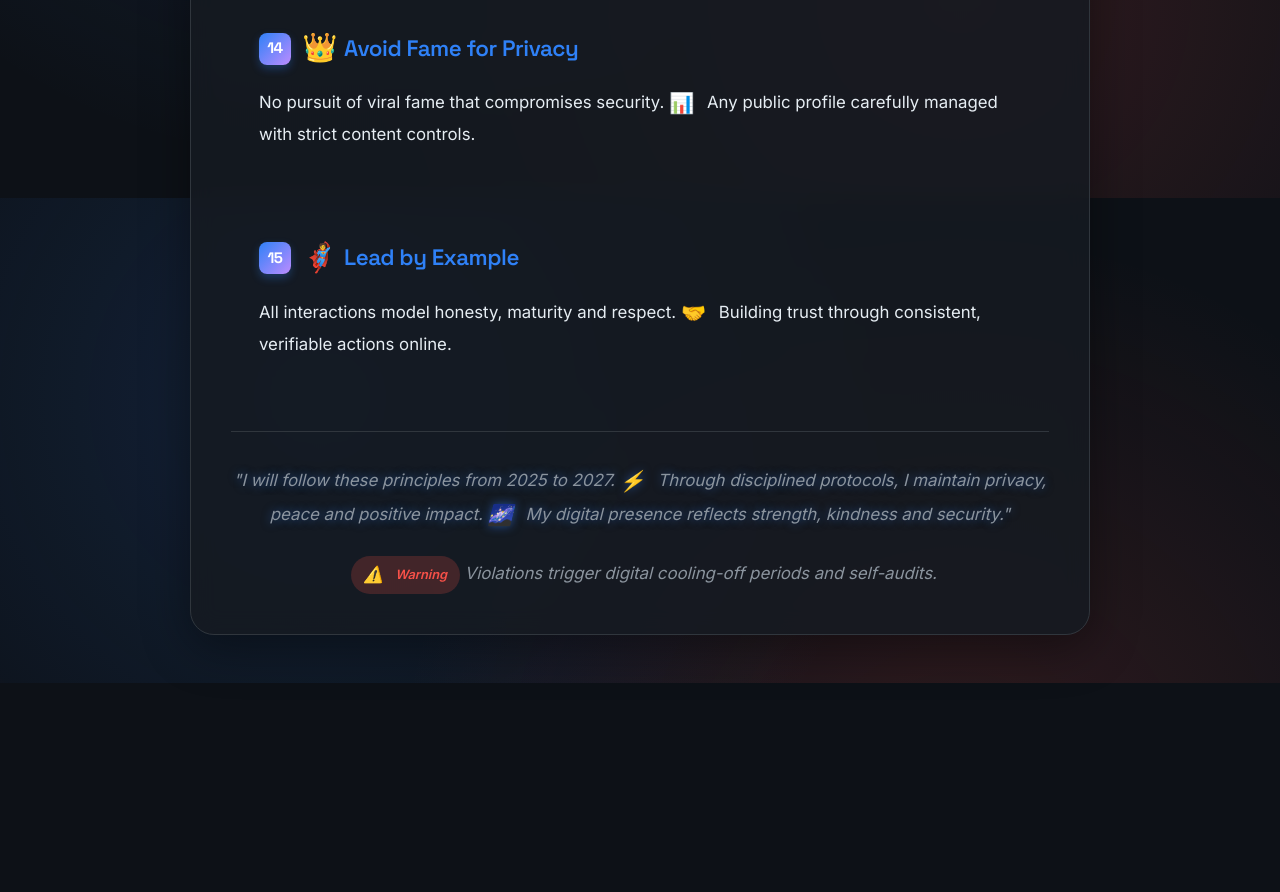
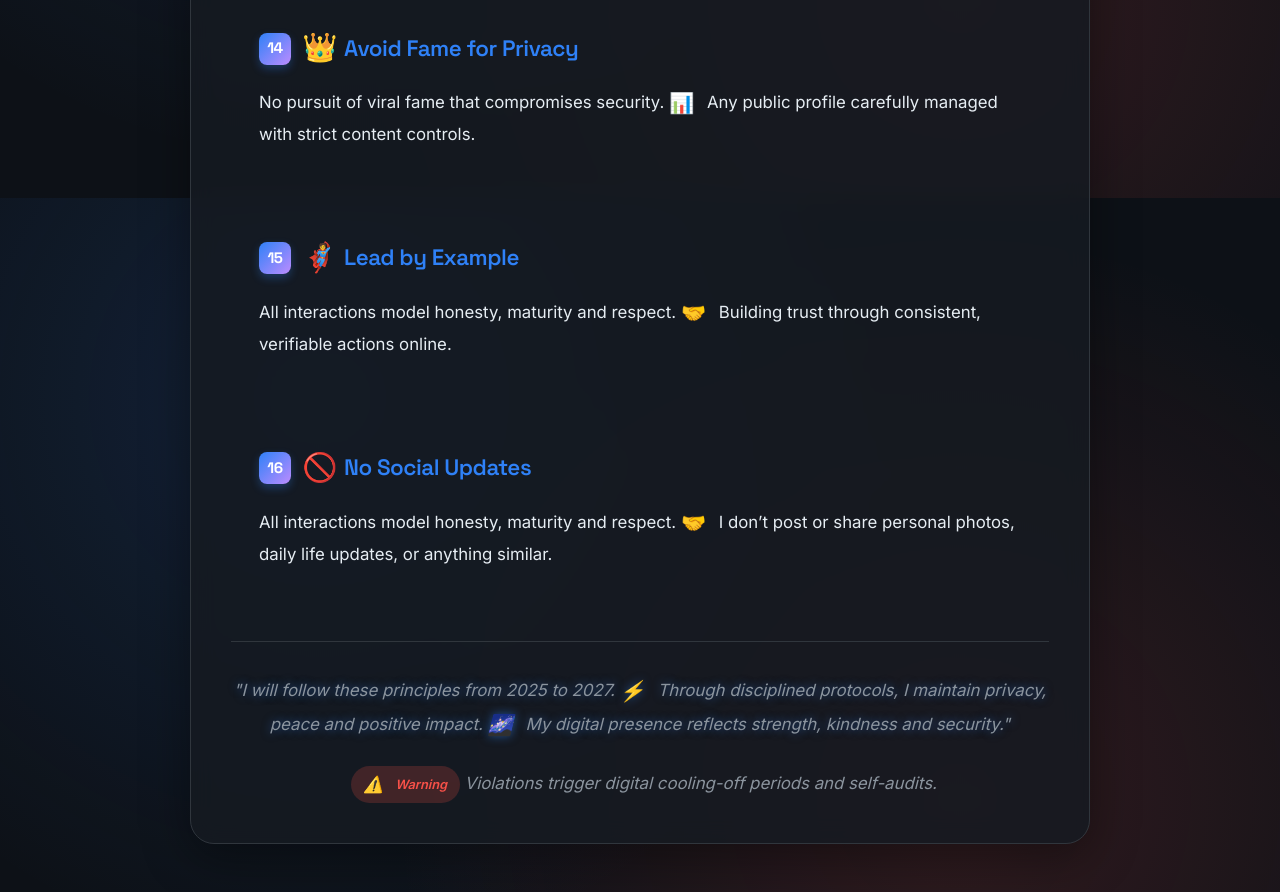
Before and after one commit to FasterSoftwareDeveloper/Personal-Online-Privacy-Behavior-Rules, a plain HTML site: page index.html in a window 1280 px wide. Shown: the part 3002-3894 px from the top of the page. Before the commit the page ends 3685 px from the top, so only its background shows below. Drawn offline with Linux system fonts and the light colour scheme.

Commit message:
Add rule 16: No Social Updates

```diff
--- a/index.html
+++ b/index.html
@@ -421,6 +421,11 @@
       <p>All interactions model honesty, maturity and respect. <span class="emoji-static">🤝</span> Building trust through consistent, verifiable actions online.</p>
     </div>
 
+    <div class="rule">
+      <h2><span class="rule-number">16</span> <span class="emoji">🚫</span> No Social Updates</h2>
+      <p>All interactions model honesty, maturity and respect. <span class="emoji-static">🤝</span> I don’t post or share personal photos, daily life updates, or anything similar.</p>
+    </div>
+
     <footer>
       <p class="glow">"I will follow these principles from 2025 to 2027. <span class="emoji">⚡</span> Through disciplined protocols, I maintain privacy, peace and positive impact. <span class="emoji">🌌</span> My digital presence reflects strength, kindness and security."</p>
       <p style="margin-top: 1.5rem;"><span class="badge badge-error"><span class="emoji">⚠️</span> Warning</span> Violations trigger digital cooling-off periods and self-audits.</p>
```
